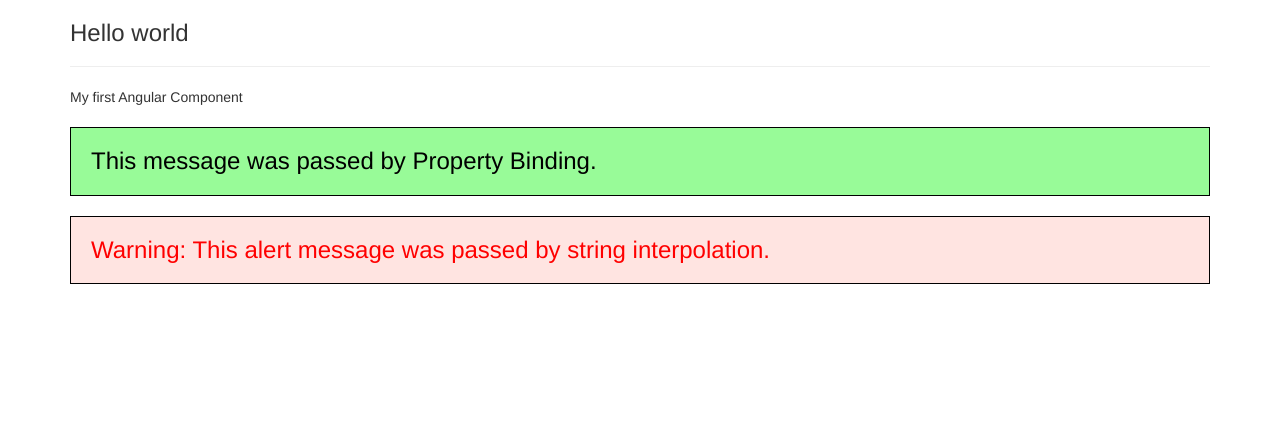
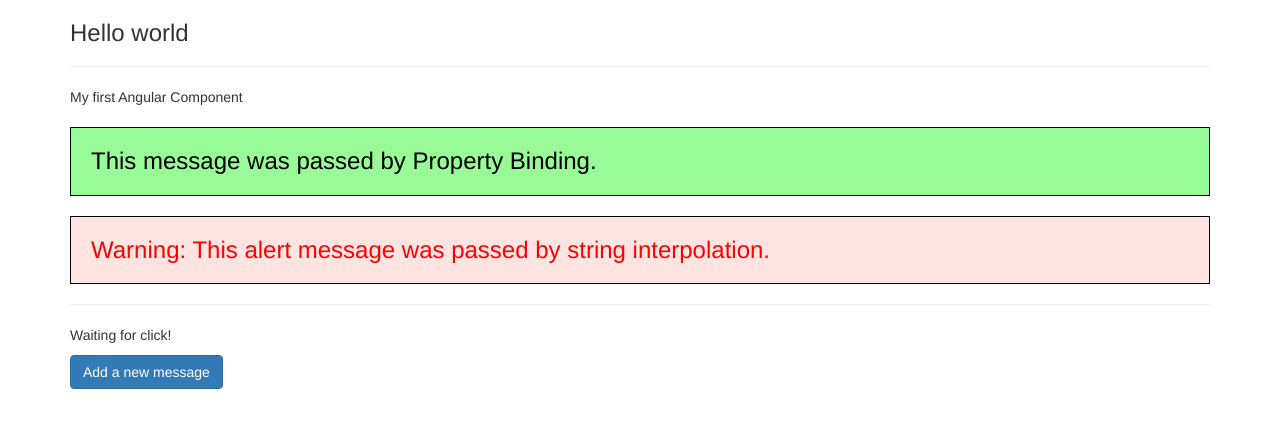
Before and after one commit to thmsagc/learning-angular, an Angular app: page / in a window 1280 px wide. Shown: the top 428 px of the page. Built offline with nearby package versions, Linux system fonts and the light colour scheme.

Commit message:
Event Binding with Button.

```diff
--- a/src/app/app.component.html
+++ b/src/app/app.component.html
@@ -6,6 +6,15 @@
       <app-server></app-server>
       <app-success></app-success>
       <app-warning></app-warning>
+
+      <hr>
+      <p [innerText]="message"></p>
+      <button
+        class="btn btn-primary"
+        [disabled]="!enableNewMessage"
+        (click)="onCreateMessage()">Add a new message</button>
+
+
     </div>
   </div>
 </div>
--- a/src/app/app.component.ts
+++ b/src/app/app.component.ts
@@ -5,6 +5,19 @@ import { Component } from '@angular/core';
   templateUrl: './app.component.html',
   styleUrls: ['./app.component.css']
 })
+
 export class AppComponent {
+  enableNewMessage = false;
+  message: string = "Waiting for click!"
+
+  constructor() {
+    setTimeout(() => {
+      this.enableNewMessage = true;
+    }, 2000)
+  }
+
+  onCreateMessage() {
+    this.message = "A new message was created."
+  }
 
 }
```
